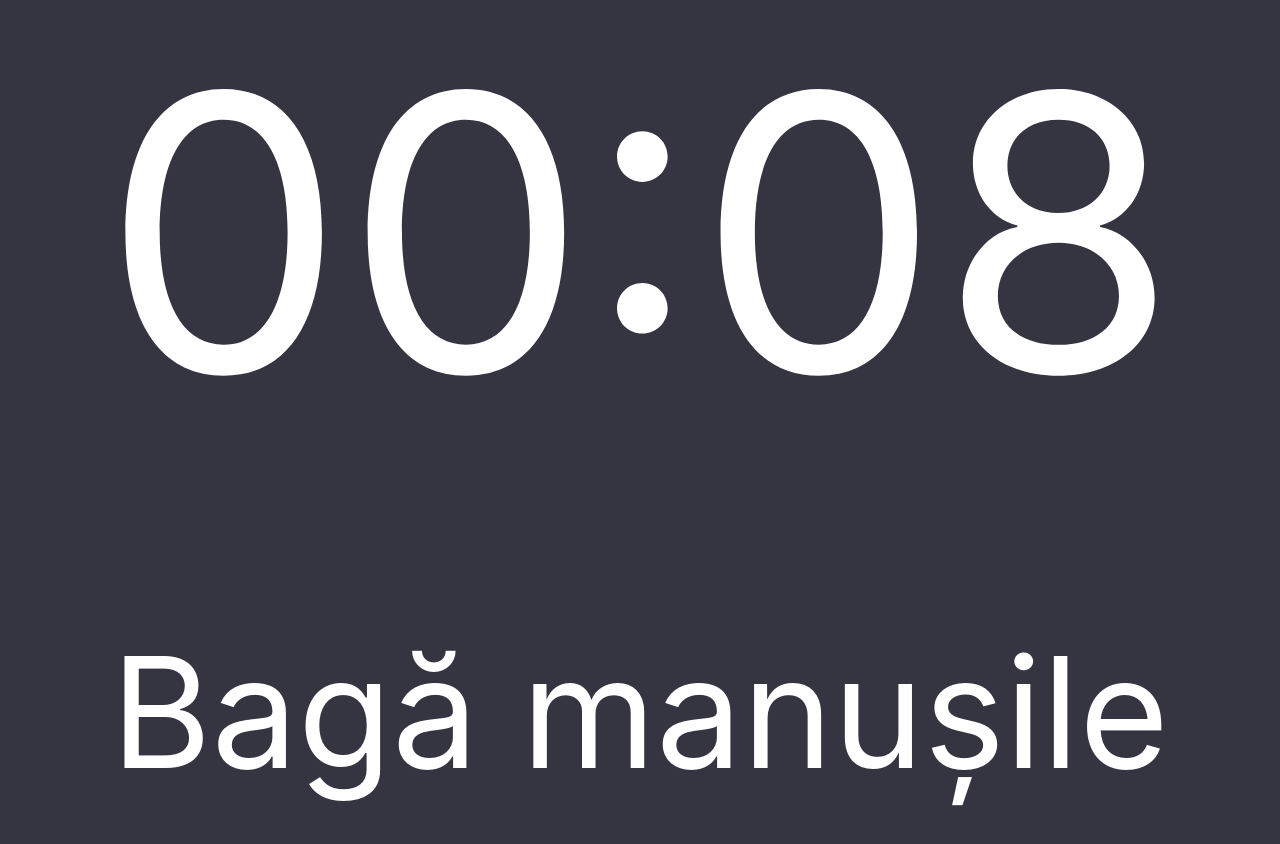
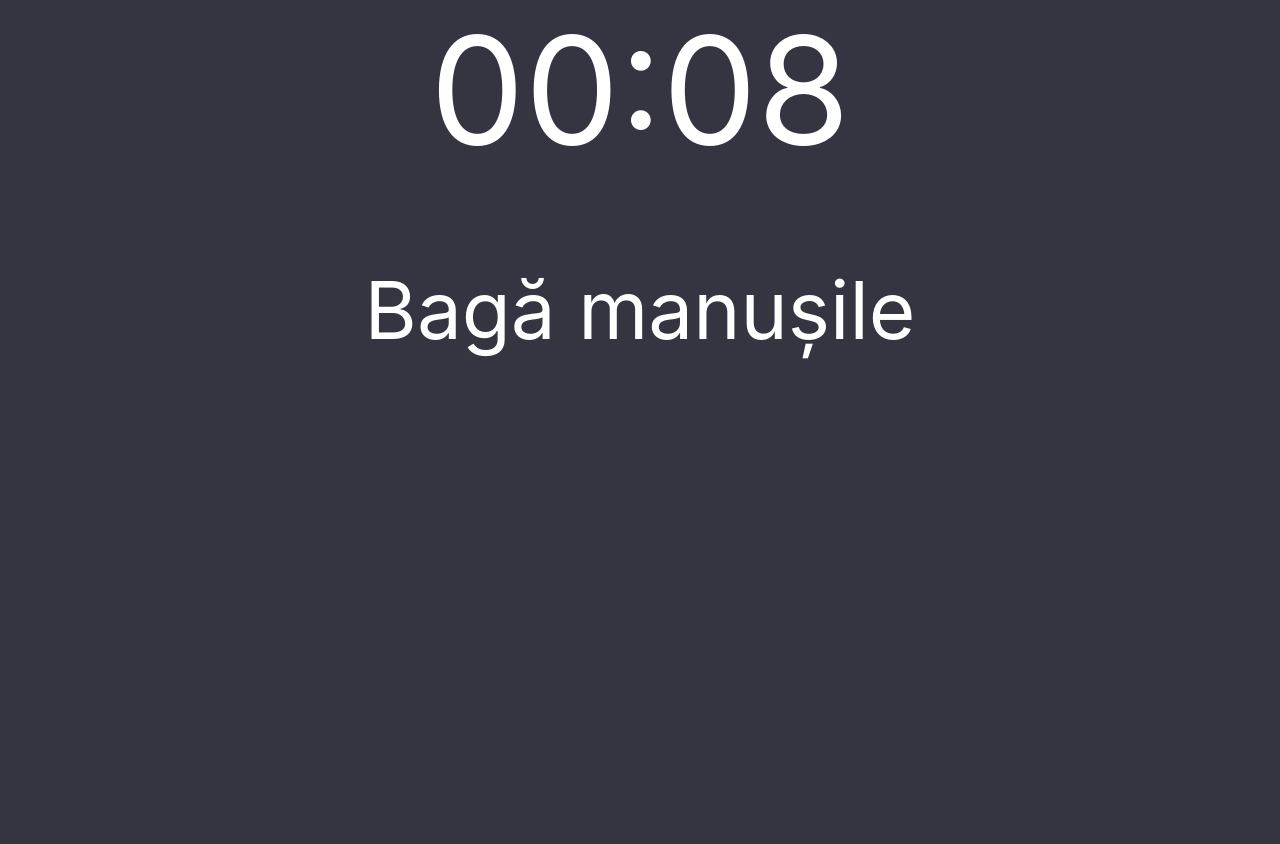
Before and after one commit to BogosRobert/Bomber, a React (Create React App) app: page / in a window 1280 px wide. Both pictures are taken after a click on the button "Start". Shown: the top 844 px of the page. After the commit the page ends 800 px from the top, so only its background shows below. Built offline with nearby package versions, Linux system fonts and the light colour scheme.

Commit message:
ui: adjustments for desktop

```diff
--- a/src/components/SimpleTimer/SimpleTimer.module.css
+++ b/src/components/SimpleTimer/SimpleTimer.module.css
@@ -5,7 +5,19 @@
   color: white;
 }
 
+@media (min-width: 768px) {
+  .wrapper {
+    font-size: 150px;
+  }
+}
+
 .timerDescription {
   color: white;
   font-size: 12vw;
 }
+
+@media (min-width: 768px) {
+  .timerDescription {
+    font-size: 80px;
+  }
+}
--- a/src/index.css
+++ b/src/index.css
@@ -8,6 +8,17 @@ body {
   background-color: #343541;
 }
 
+@media (min-width: 768px) {
+  body {
+    max-width: 768px;
+    margin: 0 auto;
+  }
+}
+
+button {
+  cursor: pointer;
+}
+
 code {
   font-family: source-code-pro, Menlo, Monaco, Consolas, "Courier New",
     monospace;
```
